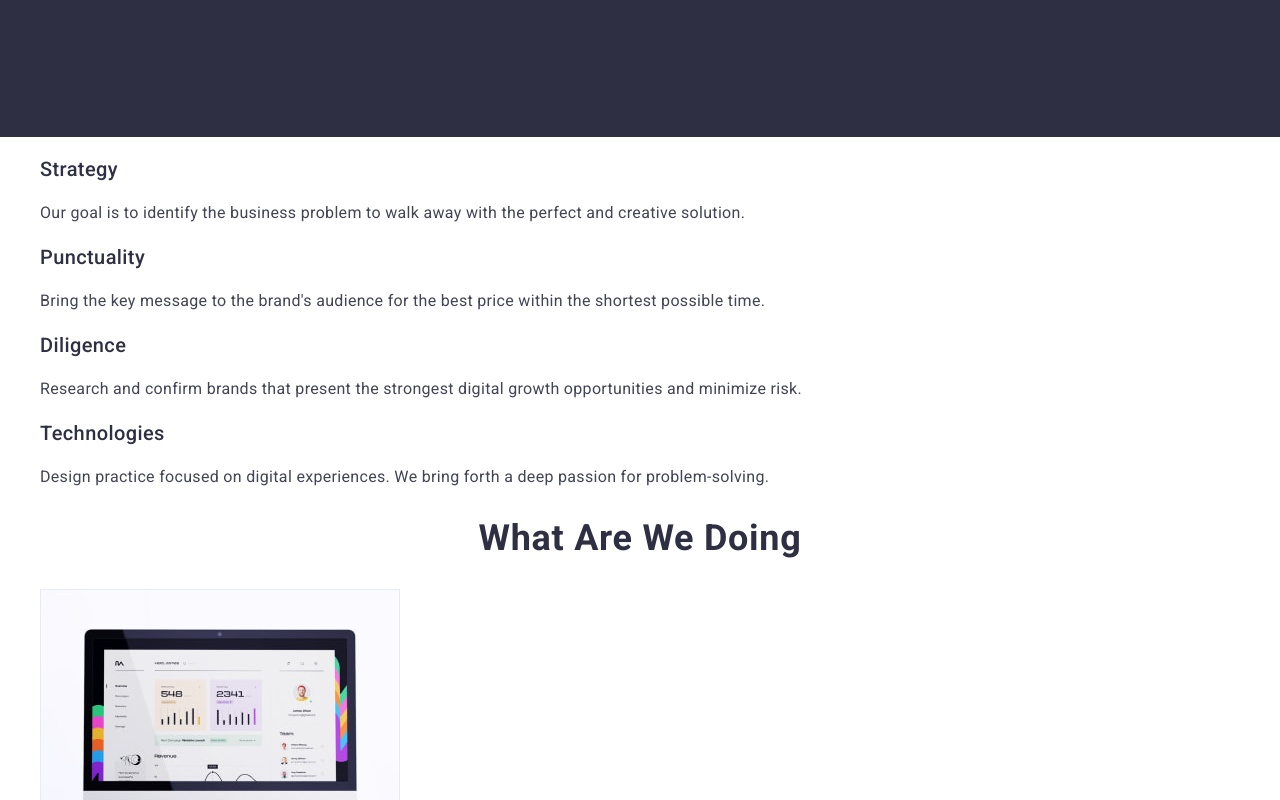
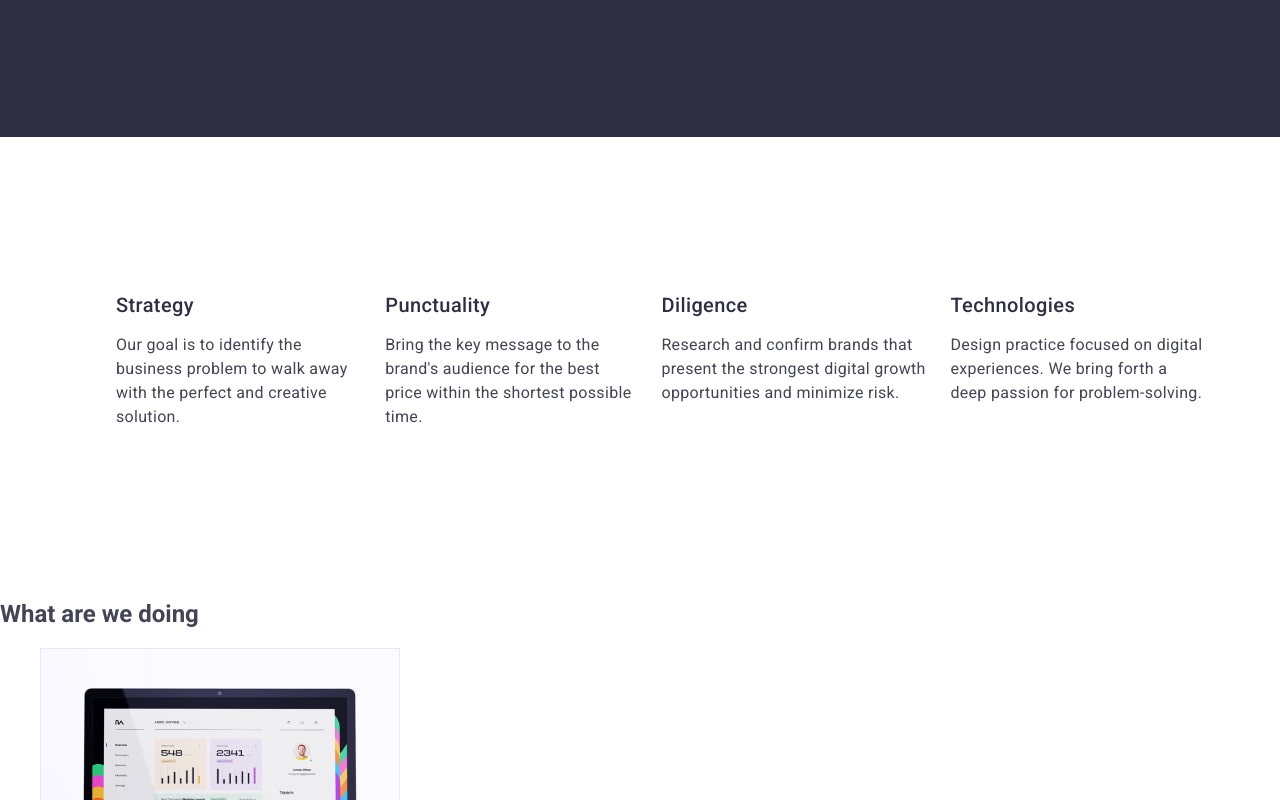
Before and after one commit to ImaLorikI/goit-markup-hw-03, a plain HTML site: page index.html in a window 1280 px wide. Shown: the part 520-1320 px from the top of the page. Drawn offline with nearby package versions, Linux system fonts and the light colour scheme.

Commit message:
second
second section

```diff
--- a/css/styles.css
+++ b/css/styles.css
@@ -14,6 +14,17 @@ body{
 img{
     display: block;
 }
+.link {
+    text-decoration: none;
+}
+.list {
+    list-style: none;
+}
+.container {
+    width: 1158px;
+    margin: 0 auto;
+    padding: 0 15px;
+}
 .header{
     border-bottom: 1px solid #e7e9fc;
 }
@@ -25,16 +36,9 @@ img{
     align-items: center;
     margin:0 auto 0 0;
     padding: 0;
-
 }
 .header-nav .list{
 margin-right: auto;
-
-}
-.container{
-    width: 1158px;
-    margin: 0 auto;
-    padding: 0 15px;
 }
 .logo{
 color: var(--purpule);
@@ -48,14 +52,8 @@ color: var(--purpule);
 .logo-header{
     margin-right: 76px;
 }
-.link{
-    text-decoration: none;
-}
 .studio{
     color:#2e2f42;
-}
-.list{
-    list-style: none;
 }
 .list-header{
     display: flex;
@@ -102,9 +100,7 @@ color: var(--hover);
     color:var(--whitecolor);
     max-width: 496px;
     margin: 0 auto;
-
 }
-
 .fisrt-section-button{
     background-color: #4d5ae5;
     font-family: var(--roboto);
@@ -119,9 +115,7 @@ color: var(--hover);
     height: 56px;
     border: none;
     border-radius: 4px;
-
     margin:48px auto 0 auto;
-
 }
 .button:hover{
     background-color:var(--hover);
@@ -129,17 +123,27 @@ color: var(--hover);
 .button:focus{
     background-color:var(--hover);
 }
-.title_e{
+.second-section{
+    padding: 120px 0;
+}
+.second-section-list{
+    display: flex;
+    gap: 24px;
+
+}
+.second-section-title{
     font-weight: 500;
     font-size: 20px;
     line-height: 1.2;
     letter-spacing: 0.02em;
     color:#2e2f42;
+    margin-bottom: 8px;
 }
 .paragraf{
     font-size: 16px;
     line-height: 1.5;
     letter-spacing: 0.02em;
+
 }
 .title_ee{
     font-size: 36px;
--- a/index.html
+++ b/index.html
@@ -65,41 +65,43 @@
           </button>
         </div>
       </section>
-      <section>
-        <h2 hidden>Benefits</h2>
-        <ul class="list">
-          <li>
-            <h3 class="title_e">Strategy</h3>
+      <section class="second-section">
+        <div class="container">
+        <h2 hidden >Benefits</h2>
+        <ul class="list second-section-list ">
+          <li class="">
+            <h3 class="second-section-title">Strategy</h3>
             <p class="paragraf">
               Our goal is to identify the business problem to walk away with the
               perfect and creative solution.
             </p>
           </li>
           <li>
-            <h3 class="title_e">Punctuality</h3>
+            <h3 class="second-section-title">Punctuality</h3>
             <p class="paragraf">
               Bring the key message to the brand's audience for the best price
               within the shortest possible time.
             </p>
           </li>
           <li>
-            <h3 class="title_e">Diligence</h3>
+            <h3 class="second-section-title">Diligence</h3>
             <p class="paragraf">
               Research and confirm brands that present the strongest digital
               growth opportunities and minimize risk.
             </p>
           </li>
           <li>
-            <h3 class="title_e">Technologies</h3>
+            <h3 class="second-section-title">Technologies</h3>
             <p class="paragraf">
               Design practice focused on digital experiences. We bring forth a
               deep passion for problem-solving.
             </p>
           </li>
         </ul>
+        </div>
       </section>
       <section>
-        <h2 class="title_ee">What are we doing</h2>
+        <h2 class="second-section-titlee">What are we doing</h2>
         <ul class="list">
           <li>
             <img
@@ -128,7 +130,7 @@
         </ul>
       </section>
       <section class="lastsection">
-        <h2 class="title_ee">Our Team</h2>
+        <h2 class="second-section-titlee">Our Team</h2>
         <ul class="list">
           <li class="whiteback">
             <img
@@ -137,7 +139,7 @@
               width="264"
               height="260"
             />
-            <h3 class="title_e">Mark Guerrero</h3>
+            <h3 class="second-section-title">Mark Guerrero</h3>
             <p class="paragraf">Product Designer</p>
           </li>
           <li class="whiteback">
@@ -147,7 +149,7 @@
               width="264"
               height="260"
             />
-            <h3 class="title_e">Tom Ford</h3>
+            <h3 class="second-section-title">Tom Ford</h3>
             <p class="paragraf">Frontend Developer</p>
           </li>
           <li class="whiteback">
@@ -157,7 +159,7 @@
               width="264"
               height="260"
             />
-            <h3 class="title_e">Camila Garcia</h3>
+            <h3 class="second-section-title">Camila Garcia</h3>
             <p class="paragraf">Marketing</p>
           </li>
           <li class="whiteback">
@@ -167,7 +169,7 @@
               width="264"
               height="260"
             />
-            <h3 class="title_e">Daniel Wilson</h3>
+            <h3 class="second-section-title">Daniel Wilson</h3>
             <p class="paragraf">UI Designer</p>
           </li>
         </ul>
```
